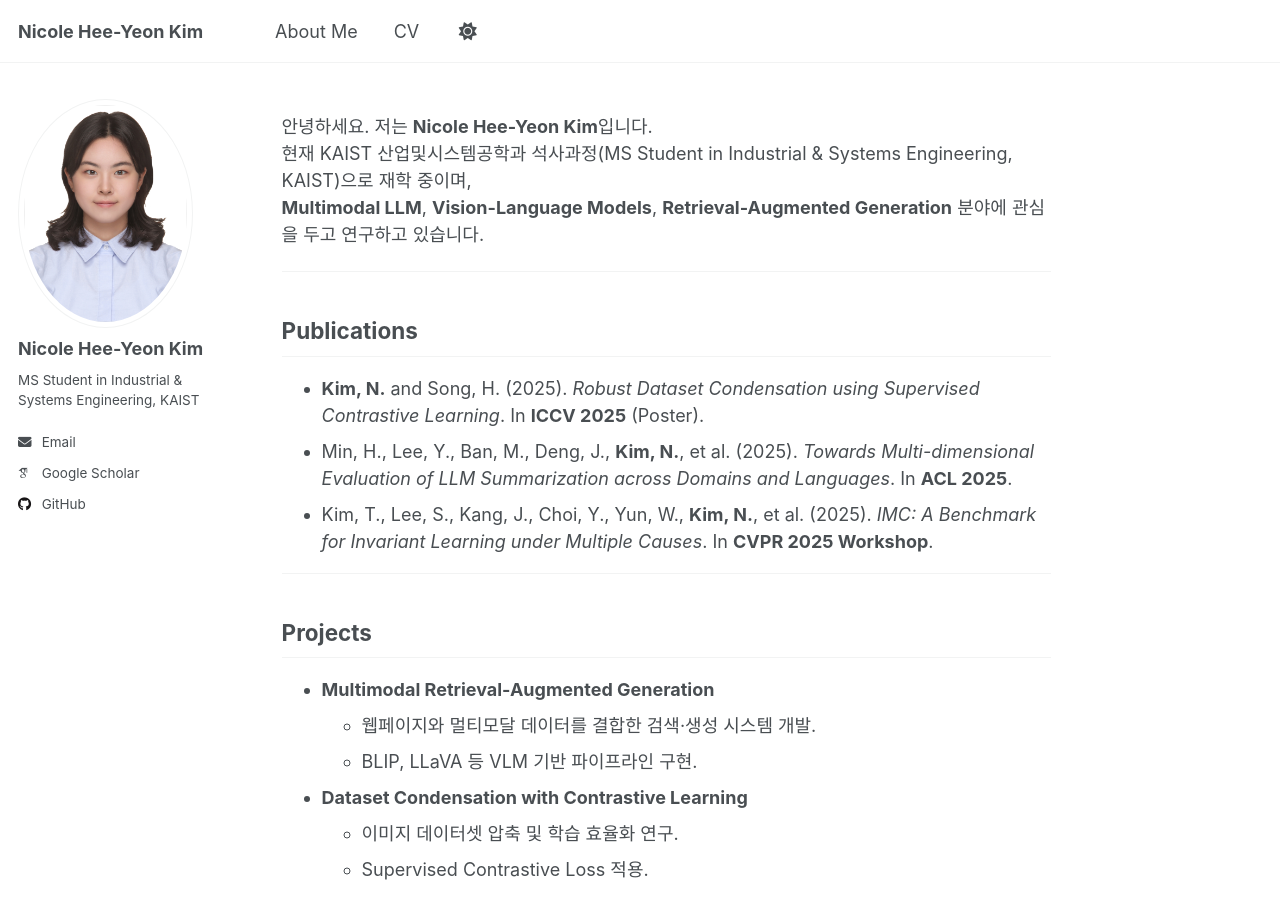
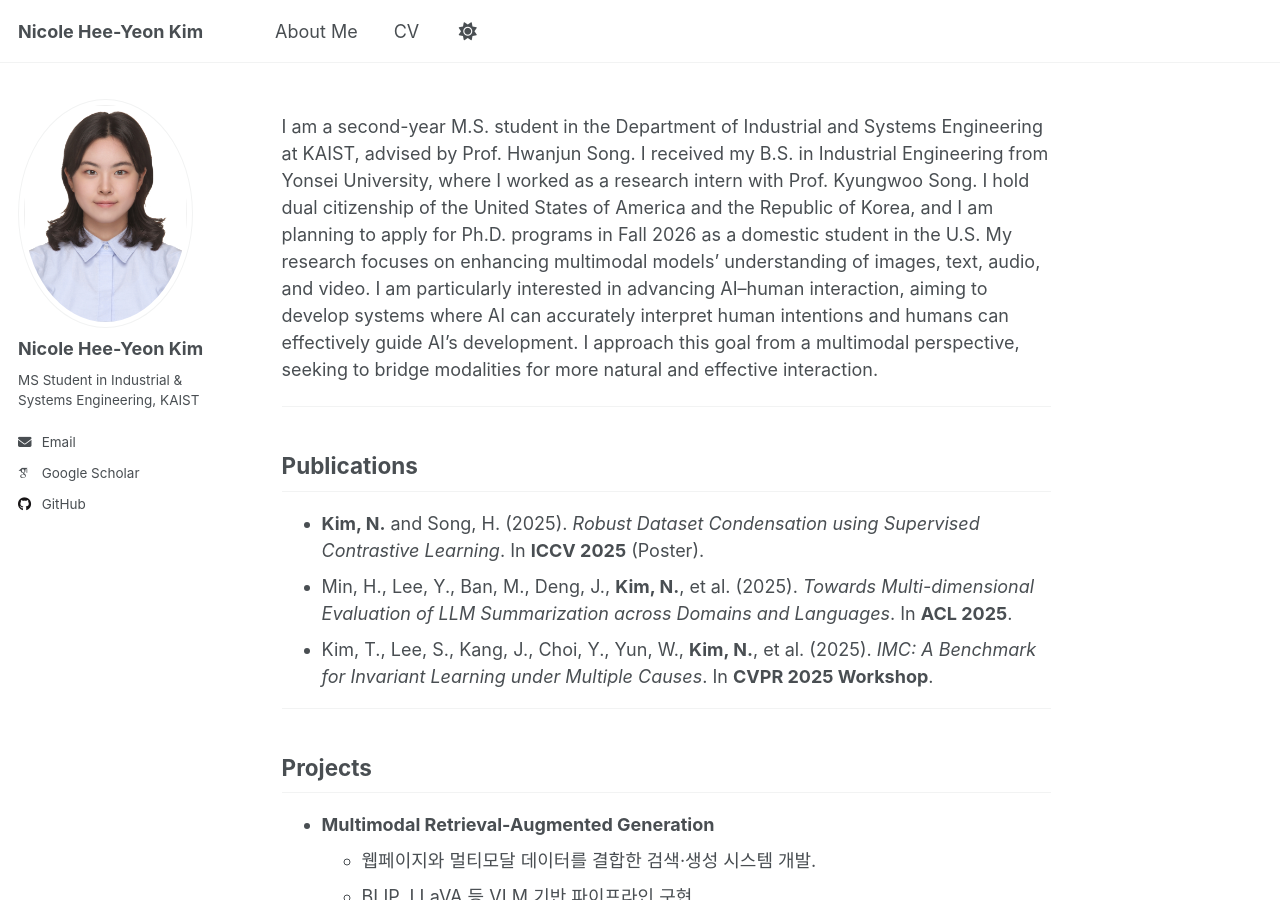
Before and after one commit to Nicole-Hee-Yeon-Kim/Nicole-Hee-Yeon-Kim.github.io, a Jekyll site: the page built from _pages/about.md, in a window 1280 px wide and 900 px high. Built offline with Jekyll 4.4.1, drawn with Linux system fonts in a browser that asks for light colours; some web fonts are replaced; a script that is not in the unit is left out.

Commit message:
Update about.md

```diff
--- a/_pages/about.md
+++ b/_pages/about.md
@@ -7,9 +7,8 @@ redirect_from:
   - /about.html
 ---
 
-안녕하세요. 저는 **Nicole Hee-Yeon Kim**입니다.
-현재 KAIST 산업및시스템공학과 석사과정(MS Student in Industrial & Systems Engineering, KAIST)으로 재학 중이며,
-**Multimodal LLM**, **Vision-Language Models**, **Retrieval-Augmented Generation** 분야에 관심을 두고 연구하고 있습니다.
+I am a second-year M.S. student in the Department of Industrial and Systems Engineering at KAIST, advised by Prof. Hwanjun Song. I received my B.S. in Industrial Engineering from Yonsei University, where I worked as a research intern with Prof. Kyungwoo Song. I hold dual citizenship of the United States of America and the Republic of Korea, and I am planning to apply for Ph.D. programs in Fall 2026 as a domestic student in the U.S.
+My research focuses on enhancing multimodal models’ understanding of images, text, audio, and video. I am particularly interested in advancing AI–human interaction, aiming to develop systems where AI can accurately interpret human intentions and humans can effectively guide AI’s development. I approach this goal from a multimodal perspective, seeking to bridge modalities for more natural and effective interaction.
 
 ---
 
```
